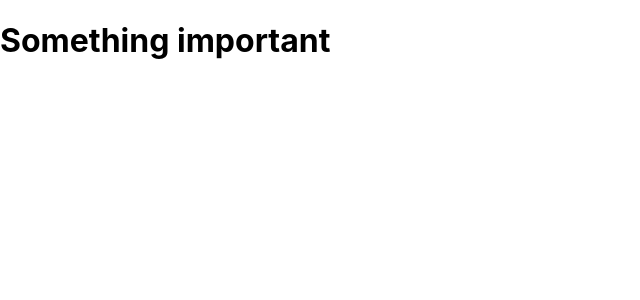
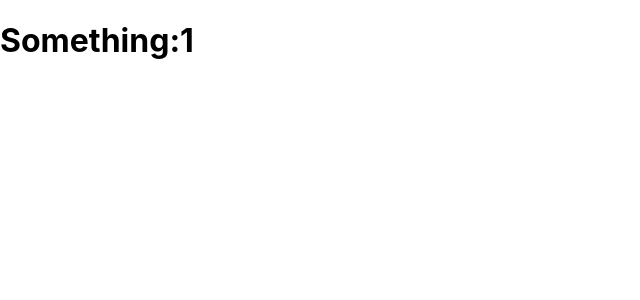
Before and after one commit to Christian-Adler/reacttraining, a Next.js app in the folder 23-nextjs-course/: page /news/1 in a window 1280 px wide. Shown: the top 300 px of the page, without its empty margins (0-640 px from the left). Built offline with nearby package versions, Linux system fonts and the light colour scheme.

Commit message:
useRouter (next) to get dynamic url section

```diff
--- a/23-nextjs-course/pages/news/[newsId].js
+++ b/23-nextjs-course/pages/news/[newsId].js
@@ -1,5 +1,15 @@
+// .../news/anything
+
+import { useRouter } from "next/router";
+
 function DetailPage() {
-  return <h1>Something important</h1>;
+  const router = useRouter();
+
+  const newsId = router.query.newsId; // value in the url
+
+  // send a request to the backend API to fetch news item with newsId
+
+  return <h1>Something:{newsId}</h1>;
 }
 
 export default DetailPage;
```
